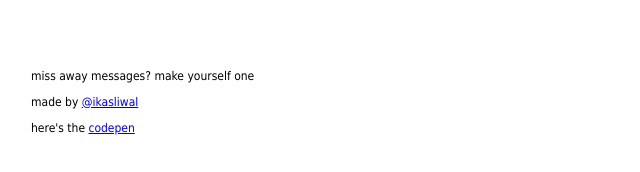
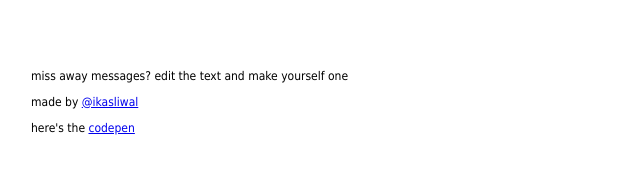
Before and after one commit to ishakasliwal/away-messages, a website: page index.html in a window 1280 px wide. Shown: the part 484-656 px from the top of the page, 69-709 px from the left. Drawn offline with nearby package versions, Linux system fonts and the light colour scheme.

Commit message:
lost in the wooorlddd

```diff
--- a/index.html
+++ b/index.html
@@ -95,7 +95,7 @@
   </div> <!-- end box -->
 
   <footer>
-    <p>miss away messages? make yourself one</p>
+    <p>miss away messages? edit the text and make yourself one</p>
     <p>made by <a href="https://twitter.com/ikasliwal">@ikasliwal</a></p>
     <p>here's the <a href="http://codepen.io/ikasliwal/pen/EPJVmN">codepen</a></p>
   </footer>
```
